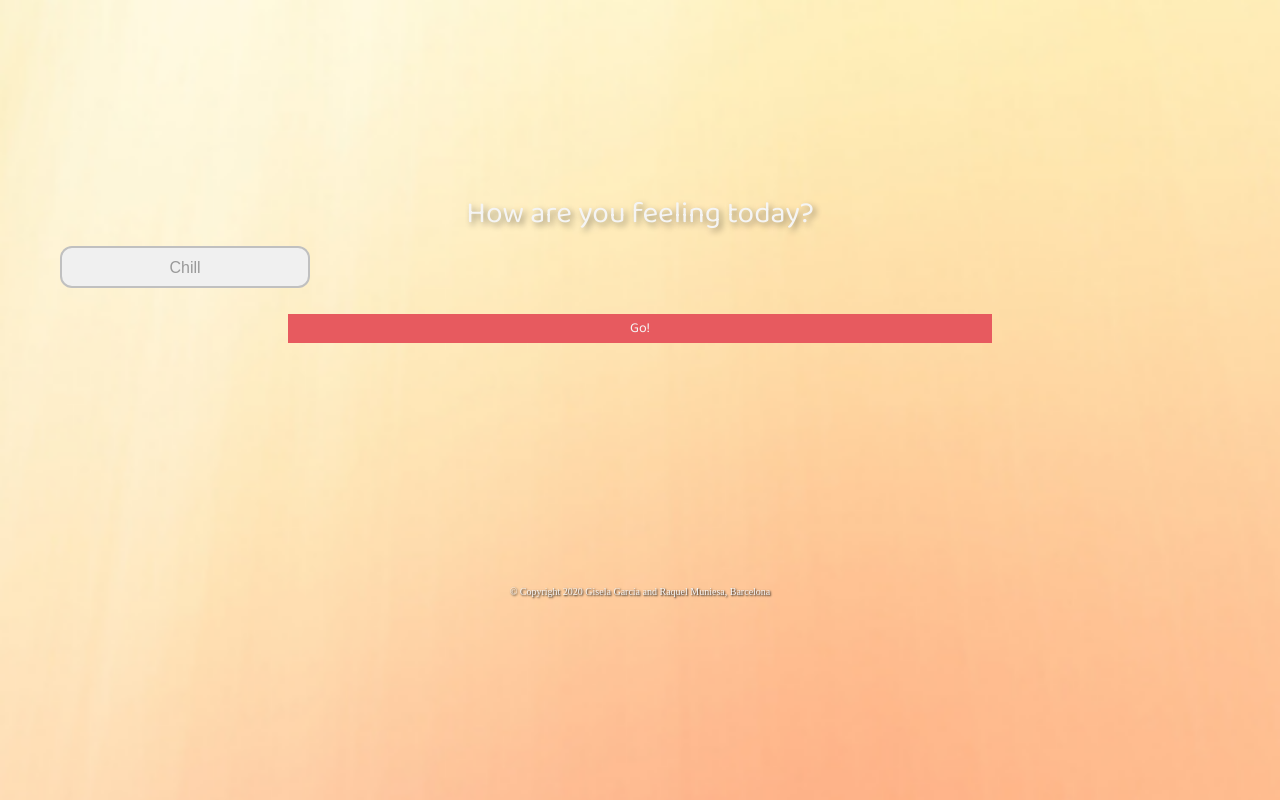
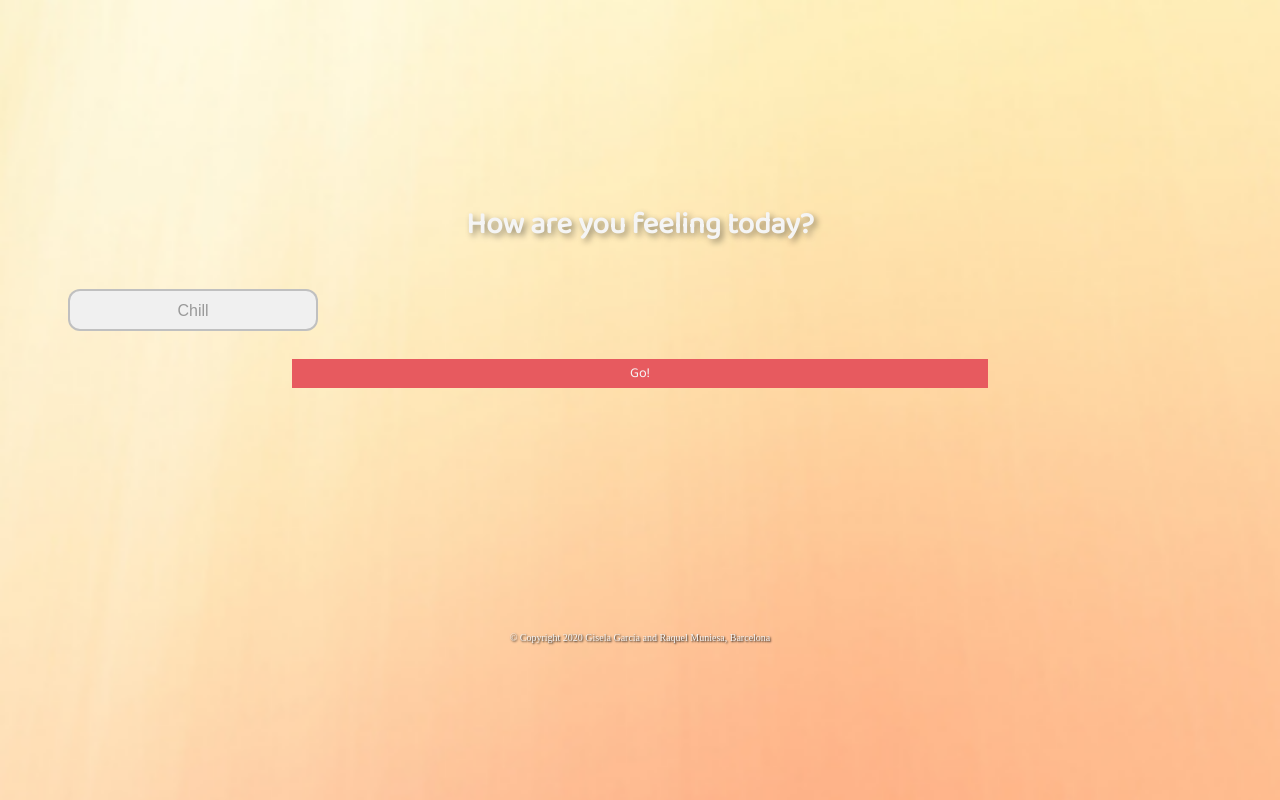
Before and after one commit to giselaiff/wally-app, a Node server app: page /mood in a window 1280 px wide. Run offline with Node 20, Linux system fonts and the light colour scheme; the visitor is signed in with stand-in values (Sample User, id 1); some libraries are stand-ins or nearby versions; some web fonts are replaced.

Commit message:
merge done de css: homepage, auth, mood, singlevent

```diff
--- a/public/stylesheets/reset.css
+++ /dev/null
@@ -1,48 +0,0 @@
-/* http://meyerweb.com/eric/tools/css/reset/
-   v2.0 | 20110126
-   License: none (public domain)
-*/
-
-html, body, div, span, applet, object, iframe,
-h1, h2, h3, h4, h5, h6, p, blockquote, pre,
-a, abbr, acronym, address, big, cite, code,
-del, dfn, em, img, ins, kbd, q, s, samp,
-small, strike, strong, sub, sup, tt, var,
-b, u, i, center,
-dl, dt, dd, ol, ul, li,
-fieldset, form, label, legend,
-table, caption, tbody, tfoot, thead, tr, th, td,
-article, aside, canvas, details, embed,
-figure, figcaption, footer, header, hgroup,
-menu, nav, output, ruby, section, summary,
-time, mark, audio, video {
-	margin: 0;
-	padding: 0;
-	border: 0;
-	font-size: 100%;
-	font: inherit;
-	vertical-align: baseline;
-}
-/* HTML5 display-role reset for older browsers */
-article, aside, details, figcaption, figure,
-footer, header, hgroup, menu, nav, section {
-	display: block;
-}
-body {
-	line-height: 1;
-}
-ol, ul {
-	list-style: none;
-}
-blockquote, q {
-	quotes: none;
-}
-blockquote:before, blockquote:after,
-q:before, q:after {
-	content: '';
-	content: none;
-}
-table {
-	border-collapse: collapse;
-	border-spacing: 0;
-}
--- a/public/stylesheets/styleHome.css
+++ b/public/stylesheets/styleHome.css
@@ -2,8 +2,6 @@
 @import url('https://fonts.googleapis.com/css?family=Baloo+Da+2&display=swap');
 /*ROJ #E75A5F - NAR #FDB15D - AMARI #FEE698 PIO FAFADC*/
 
-
-/*
 body {
     background-image: url(/images/fondohome.png);
     background-repeat: no-repeat;
@@ -63,6 +61,3 @@
     margin-top: 50px;
 
   }
-
-  }
-  */
```
